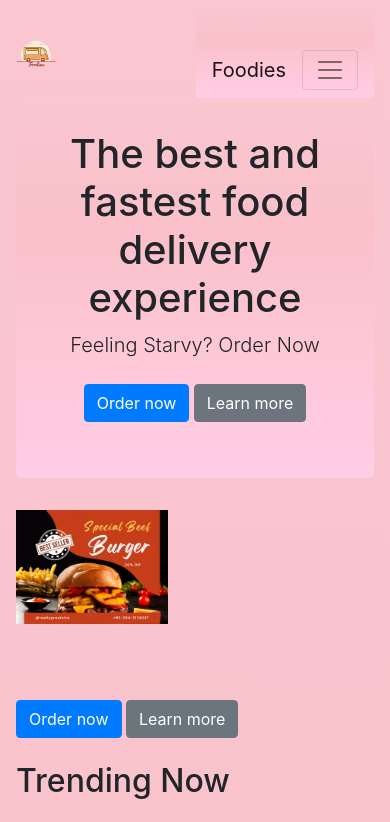
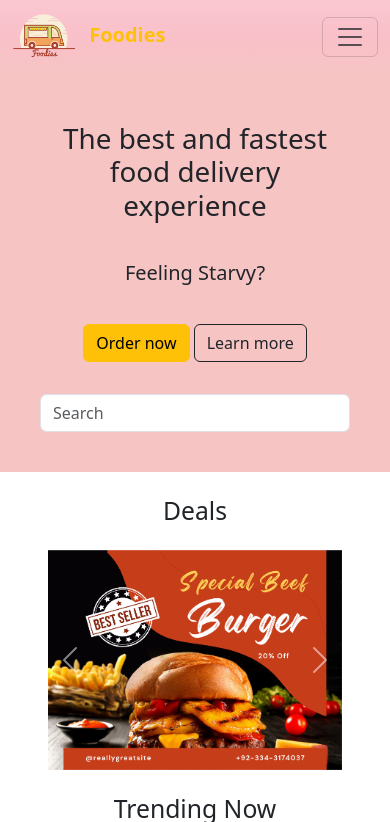
Before and after one commit to mansoormemon/foodies, a PHP site: page / in a window 390 px wide. Shown: the top 822 px of the page. Run offline with PHP 8.4, Linux system fonts and the light colour scheme; some libraries are stand-ins or nearby versions; some web fonts are replaced.

Commit message:
Fix broken responsive design

```diff
--- a/css/index.css
+++ b/css/index.css
@@ -1,74 +1,8 @@
 section {
-    background-image: linear-gradient(rgb(250, 199, 209), rgb(249, 192, 201), rgb(260, 200, 215), rgb(270, 205, 230));
+    background-color: #f6c4c3;
+    /* background-image: linear-gradient(rgb(250, 199, 209), rgb(249, 192, 201), rgb(260, 200, 215), rgb(270, 205, 230)); */
 }
 
 .navbar {
-    background-image: linear-gradient(rgb(250, 199, 209), rgb(249, 192, 201), rgb(260, 200, 215), rgb(270, 205, 230));
+    background-image: linear-gradient(rgb(250, 199, 209), rgb(249, 192, 201), #f6c4c3);
 }
-
-
-.m1 {
-    font-family: 'Inter', sans-serif;
-
-}
-
-.form-inline {
-    margin-left: 27vw;
-}
-
-.carousel {
-    position: relative;
-    display: flex;
-    flex-direction: row;
-    justify-content: center;
-    margin-bottom: 8vh;
-}
-
-.carousel-inner {
-    width: 39vw;
-}
-
-.carousel-control-prev {
-    display: none;
-}
-
-.carousel-control-next {
-    display: none;
-}
-
-.logo {
-    width: 40px;
-}
-
-.g1 {
-    font-family: 'Roboto', sans-serif;
-}
-
-.text-body-secondary {
-    color: gray;
-    font-family: 'Heebo', sans-serif;
-    letter-spacing: 0.4px;
-}
-
-.phone {
-    background-image: url(../res/images/phone.jpg);
-    width: 10vw;
-    height: 16vh;
-    background-size: cover;
-}
-
-.g2 {
-    /* margin-left: 14vw; */
-    padding-top: 2vh;
-}
-
-.bg-light {
-    padding-top: 5vh;
-}
-.m1{
-    font-family:'Inter',sans-serif;
-
-}
-.form-inline{
-    margin-left:27vw;
-}
--- a/index.html
+++ b/index.html
@@ -5,38 +5,57 @@
     <meta charset="UTF-8">
     <meta name="viewport" content="width=device-width, initial-scale=1.0">
     <title>Food Delivery Website</title>
-  <!-- Bootstrap CSS -->
-  <link rel="stylesheet" href="https://maxcdn.bootstrapcdn.com/bootstrap/4.0.0/css/bootstrap.min.css"
-    integrity="sha384-Gn5384xqQ1aoWXA+058RXPxPg6fy4IWvTNh0E263XmFcJlSAwiGgFAW/dAiS6JXm" crossorigin="anonymous">
+
+    <!------------------------------------------------>
+    <!-- !WARNING! Do not change order of ref tags. -->
+    <!------------------------------------------------>
+
+    <!-- Bootstrap v6 (CSS) -->
+    <link href="https://cdn.jsdelivr.net/npm/bootstrap@5.3.0-alpha2/dist/css/bootstrap.min.css" rel="stylesheet"
+        integrity="sha384-aFq/bzH65dt+w6FI2ooMVUpc+21e0SRygnTpmBvdBgSdnuTN7QbdgL+OapgHtvPp" crossorigin="anonymous">
+
+    <!-- Popper JS -->
+    <script src="https://cdn.jsdelivr.net/npm/@popperjs/core@2.11.6/dist/umd/popper.min.js"
+        integrity="sha384-oBqDVmMz9ATKxIep9tiCxS/Z9fNfEXiDAYTujMAeBAsjFuCZSmKbSSUnQlmh/jp3"
+        crossorigin="anonymous"></script>
+
+    <!-- Bootstrap v6 (JS) -->
+    <script src="https://cdn.jsdelivr.net/npm/bootstrap@5.3.0-alpha2/dist/js/bootstrap.min.js"
+        integrity="sha384-heAjqF+bCxXpCWLa6Zhcp4fu20XoNIA98ecBC1YkdXhszjoejr5y9Q77hIrv8R9i"
+        crossorigin="anonymous"></script>
+
+    <!-- JQuery v3.6 -->
+    <script src="https://code.jquery.com/jquery-3.6.4.min.js"
+        integrity="sha256-oP6HI9z1XaZNBrJURtCoUT5SUnxFr8s3BzRl+cbzUq8=" crossorigin="anonymous"></script>
+
+    <!-- Font Awesome v6.3 -->
+    <link rel="stylesheet" href="https://cdnjs.cloudflare.com/ajax/libs/font-awesome/6.3.0/css/all.min.css">
+
     <link rel="stylesheet" href="css/index.css">
     <style>
         @import url('https://fonts.googleapis.com/css2?family=Alkatra:wght@600&family=Dancing+Script:wght@700&family=Lato&family=Manrope:wght@800&family=Raleway&family=Roboto+Condensed:wght@700&family=Roboto:wght@700;900&family=Signika:wght@600&display=swap');
         @import url('https://fonts.googleapis.com/css2?family=Anuphan:wght@500&family=Heebo&family=Josefin+Sans:wght@700&display=swap');
+
     </style>
 </head>
 
 <body>
-
-  <!-- Navigation bar -->
-
-
-
-
-  <nav class="navbar navbar-expand-lg navbar-light">
-    <a href="" class="navbar-brand">
-      <img src="res/images/logo.png" class="logo" alt="logo">
+    <!-- Navigation Bar -->
+    <nav class="navbar navbar-expand-lg bg-body-tertiary">
+        <div class="container-fluid">
+            <a class="navbar-brand d-inline-block" href="#">
+                <img src="res/images/logo.png" alt="Logo" width="64" height="48">
+                <span class="px-2 text-warning"><b>Foodies</b></span>
             </a>
 
-  <nav class="navbar navbar-expand-lg navbar-light bg-light">
-
-    <a class="navbar-brand" href="#">Foodies</a>
-    <button class="navbar-toggler" type="button" data-toggle="collapse" data-target="#navbarSupportedContent"
-      aria-controls="navbarSupportedContent" aria-expanded="false" aria-label="Toggle navigation">
+            <button class="navbar-toggler" type="button" data-bs-toggle="collapse"
+                data-bs-target="#navbarSupportedContent" aria-controls="navbarSupportedContent" aria-expanded="false"
+                aria-label="Toggle navigation">
                 <span class="navbar-toggler-icon"></span>
             </button>
 
             <div class="collapse navbar-collapse" id="navbarSupportedContent">
-      <ul class="navbar-nav mr-auto">
+                <ul class="navbar-nav me-auto mb-2 mb-lg-0">
                     <li class="nav-item active">
                         <a class="nav-link" href="#">Menu <span class="sr-only">(current)</span></a>
                     </li>
@@ -55,62 +74,61 @@
                         <a class="nav-link" href="#">Trending</a>
                     </li>
                 </ul>
-      <form class="form-inline my-2 my-lg-0">
-        <input class="form-control mr-sm-2" type="search" placeholder="Search" aria-label="Search">
-        <button class="btn btn-outline-success my-2 my-sm-0" type="submit">Search</button>
-      </form>
+            </div>
         </div>
     </nav>
 
-
-  <!-- Hero section -->
+    <!-- Jumbotron section -->
     <section class="jumbotron text-center">
-    <div class="container">
-      <h1 class="jumbotron-heading m1">The best and fastest food delivery experience</h1>
-      <p class="lead m1">Feeling Starvy? Order Now</p>
-
-
-      <p>
-        <a href="#" class="btn btn-primary my-2">Order now</a>
-        <a href="#" class="btn btn-secondary my-2">Learn more</a>
-      </p>
+        <div class="container-fluid p-4">
+            <h1 class="jumbotron-heading p-4">The best and fastest food delivery experience</h1>
+            <p class="lead p-1"><b>Feeling Starvy?</b></p>
+            <div class="p-2">
+                <a href="#" class="btn btn-warning my-2">Order now</a>
+                <a href="#" class="btn btn-outline-dark my-2">Learn more</a>
+            </div>
+            <div class="container-sm p-3">
+                <input class="form-control me-2" type="search" placeholder="Search" aria-label="Search">
+            </div>
         </div>
     </section>
 
+    <br>
+
     <!-- Carousel -->
+    <div class="container-sm px-5">
+        <h2 class="text-center mb-4">Deals</h2>
         <div id="carouselExampleAutoplaying" class="carousel slide" data-bs-ride="carousel">
             <div class="carousel-inner">
                 <div class="carousel-item active">
-        <img src="res/images/pic1.png" class="d-block w-100" alt="...">
+                    <img src="res/images/pic1.png" class="d-block w-100">
                 </div>
                 <div class="carousel-item">
-        <img src="res/images/pic2.png" class="d-block w-100" alt="...">
+                    <img src="res/images/pic2.png" class="d-block w-100">
                 </div>
                 <div class="carousel-item">
-        <img src="res/images/pic3 (2).png" class="d-block w-100" alt="...">
+                    <img src="res/images/pic3 (2).png" class="d-block w-100">
                 </div>
             </div>
+
             <button class="carousel-control-prev" type="button" data-bs-target="#carouselExampleAutoplaying"
                 data-bs-slide="prev">
                 <span class="carousel-control-prev-icon" aria-hidden="true"></span>
                 <span class="visually-hidden">Previous</span>
             </button>
+
             <button class="carousel-control-next" type="button" data-bs-target="#carouselExampleAutoplaying"
                 data-bs-slide="next">
                 <span class="carousel-control-next-icon" aria-hidden="true"></span>
                 <span class="visually-hidden">Next</span>
             </button>
         </div>
+    </div>
 
-      <p>
-        <a href="#" class="btn btn-primary my-2">Order now</a>
-        <a href="#" class="btn btn-secondary my-2">Learn more</a>
-      </p>
-    </div>
-  </section>
+    <br>
 
     <!-- Featured products section -->
-  <div class="container">
+    <div class="container-lg px-5">
         <h2 class="text-center mb-4">Trending Now</h2>
         <div class="row">
             <div class="col-md-4">
@@ -118,8 +136,10 @@
                     <img src="res/images/burger.jpg" alt="Product" class="card-img-top">
                     <div class="card-body">
                         <h5 class="card-title">Hot Zinger Fried</h5>
-            <p class="card-text">A hot fried vege coated zinger with loafy bread and the combination of lettuce, salad
-              and beef patty inside.</p>
+                        <p class="card-text">
+                            A hot fried vege coated zinger with loafy bread and the combination of
+                            lettuce, salad and beef patty inside.
+                        </p>
                         <div class="d-flex justify-content-between align-items-center">
                             <div class="btn-group">
                                 <button type="button" class="btn btn-sm btn-outline-danger">Add to cart</button>
@@ -136,8 +156,10 @@
                     <img src="res/images/broast.jpg" alt="Product" class="card-img-top">
                     <div class="card-body">
                         <h5 class="card-title">Cripy Chicken Wings</h5>
-            <p class="card-text">Crispy and juicy wing peices which offers subtle taste and smell of chicken. Made
-              purely form organic and fresh chicken.</p>
+                        <p class="card-text">
+                            Crispy and juicy wing peices which offers subtle taste and smell of
+                            chicken. Made purely form organic and fresh chicken.
+                        </p>
                         <div class="d-flex justify-content-between align-items-center">
                             <div class="btn-group">
                                 <button type="button" class="btn btn-sm btn-outline-danger">Add to cart</button>
@@ -151,61 +173,37 @@
             </div>
             <div class="col-md-4">
                 <div class="card mb-4 shadow-sm">
-
                     <img src="res/images/pizza.jpg" alt="Product" class="card-img-top">
                     <div class="card-body">
                         <h5 class="card-title">Alfredo Pizzario</h5>
-            <p class="card-text">Quickly baked in oven the alfredo flavour with loaded cheese, olives, tomatoe and
-              breadcrumps gives extraordinary taste.</p>
-          <img src="res/images/broast.jpg" alt="Product" class="card-img-top">
-          <div class="card-body">
-            <h5 class="card-title">Cripy Chicken Wings</h5>
-            <p class="card-text">Crispy and juicy wing peices which offers subtle taste and smell of chicken. Made
-              purely form organic and fresh chicken.</p>
-
+                        <p class="card-text">
+                            Quickly baked in oven the alfredo flavour with loaded cheese, olives,
+                            tomatoe and breadcrumps gives extraordinary taste.
+                        </p>
                         <div class="d-flex justify-content-between align-items-center">
                             <div class="btn-group">
                                 <button type="button" class="btn btn-sm btn-outline-danger">Add to cart</button>
-                <button type="button" class="btn btn-sm btn-outline-danger">View details</button>
+                                <button type="button" class="btn btn-sm btn-outline-danger">View
+                                    details</button>
                             </div>
 
                             <small class="text-muted">$12.99</small>
-
-              <small class="text-muted">$8.99</small>
-
+                        </div>
+                    </div>
                 </div>
             </div>
         </div>
     </div>
 
-      <div class="col-md-4">
-        <div class="card mb-4 shadow-sm">
-          <img src="res/images/pizza.jpg" alt="Product" class="card-img-top">
-          <div class="card-body">
-            <h5 class="card-title">Alfredo Pizzario</h5>
-            <p class="card-text">Quickly baked in oven the alfredo flavour with loaded cheese, olives, tomatoe and
-              breadcrumps gives extraordinary taste.</p>
-            <div class="d-flex justify-content-between align-items-center">
-              <div class="btn-group">
-                <button type="button" class="btn btn-sm btn-outline-danger">Add to cart</button>
-                <button type="button" class="btn btn-sm btn-outline-danger">View details</button>
-              </div>
-              <small class="text-muted">$12.99</small>
-            </div>
-          </div>
-        </div>
-      </div>
-
-    </div>
-  </div>
     <!-- Testimonials section -->
-  <div class="container">
+    <div class="container-lg px-5">
         <h2 class="text-center mb-4">What our customers are saying</h2>
         <div class="row">
             <div class="col-md-4">
                 <div class="card mb-4 shadow-sm">
                     <div class="card-body">
-            <p class="card-text">"Great food and fast delivery! I'll definitely be ordering from here again."</p>
+                        <p class="card-text">"Great food and fast delivery! I'll definitely be ordering from
+                            here again."</p>
                         <div class="d-flex justify-content-between align-items-center">
                             <div class="btn-group">
                                 <button type="button" class="btn btn-sm btn-outline-info">View more</button>
@@ -218,7 +216,8 @@
             <div class="col-md-4">
                 <div class="card mb-4 shadow-sm">
                     <div class="card-body">
-            <p class="card-text">"The food was delicious and arrived right on time. Highly recommend!"</p>
+                        <p class="card-text">"The food was delicious and arrived right on time. Highly
+                            recommend!"</p>
                         <div class="d-flex justify-content-between align-items-center">
                             <div class="btn-group">
                                 <button type="button" class="btn btn-sm btn-outline-info">View more</button>
@@ -231,7 +230,8 @@
             <div class="col-md-4">
                 <div class="card mb-4 shadow-sm">
                     <div class="card-body">
-            <p class="card-text">"This is my go-to place for delivery. The food is always hot and fresh!"</p>
+                        <p class="card-text">"This is my go-to place for delivery. The food is always hot and
+                            fresh!"</p>
                         <div class="d-flex justify-content-between align-items-center">
                             <div class="btn-group">
                                 <button type="button" class="btn btn-sm btn-outline-info">View more</button>
@@ -242,68 +242,28 @@
                 </div>
             </div>
         </div>
-
     </div>
 
-
-
     <!-- Footer -->
-
-
-  <div class="container-fluid bg-light g3 d-flex justify-content-around">
-    <div class="card g2" style="width: 14rem;">
+    <div class="p-3 container-fluid bg-light g-3 d-flex justify-content-around">
+        <div class="card">
             <div class="card-body">
                 <h5 class="card-title">Contact Us</h5>
-        <p class="card-text">+92-334-3174037</p>
+                <p class="card-text">+92 3343174037</p>
                 <a href=".." class="btn btn-primary">Contact Us</a>
             </div>
         </div>
-    <div class="card g2" style="width: 14rem;">
-      <div class="card-body">
-        <h5 class="card-title">Did you like our service?</h5>
-        <p class="card-text d-flex justify-content-around mr-3">
-          <svg xmlns="http://www.w3.org/2000/svg" width="16" height="16" fill="currentColor" class="bi bi-emoji-smile"
-            viewBox="0 0 16 16">
-            <path d="M8 15A7 7 0 1 1 8 1a7 7 0 0 1 0 14zm0 1A8 8 0 1 0 8 0a8 8 0 0 0 0 16z" />
-            <path
-              d="M4.285 9.567a.5.5 0 0 1 .683.183A3.498 3.498 0 0 0 8 11.5a3.498 3.498 0 0 0 3.032-1.75.5.5 0 1 1 .866.5A4.498 4.498 0 0 1 8 12.5a4.498 4.498 0 0 1-3.898-2.25.5.5 0 0 1 .183-.683zM7 6.5C7 7.328 6.552 8 6 8s-1-.672-1-1.5S5.448 5 6 5s1 .672 1 1.5zm4 0c0 .828-.448 1.5-1 1.5s-1-.672-1-1.5S9.448 5 10 5s1 .672 1 1.5z" />
-          </svg>
-          <svg xmlns="http://www.w3.org/2000/svg" width="16" height="16" fill="currentColor" class="bi bi-emoji-frown"
-            viewBox="0 0 16 16">
-            <path d="M8 15A7 7 0 1 1 8 1a7 7 0 0 1 0 14zm0 1A8 8 0 1 0 8 0a8 8 0 0 0 0 16z" />
-            <path
-              d="M4.285 12.433a.5.5 0 0 0 .683-.183A3.498 3.498 0 0 1 8 10.5c1.295 0 2.426.703 3.032 1.75a.5.5 0 0 0 .866-.5A4.498 4.498 0 0 0 8 9.5a4.5 4.5 0 0 0-3.898 2.25.5.5 0 0 0 .183.683zM7 6.5C7 7.328 6.552 8 6 8s-1-.672-1-1.5S5.448 5 6 5s1 .672 1 1.5zm4 0c0 .828-.448 1.5-1 1.5s-1-.672-1-1.5S9.448 5 10 5s1 .672 1 1.5z" />
-          </svg>
+    </div>
 
+    <div class="container-fluid text-center">
+        <h2>Did you like our service?</h2>
+        <span><a class="px-5 display-4 text-secondary"><i class="fas fa-smile"></i></a></span>
+        <span><a class="px-5 display-4 text-secondary"><i class="fas fa-frown"></i></a></span>
+    </div>
 
-        </p>
-
-        <a href=".." class="btn btn-info ml-2 mr-5">Yes</a>
-        <a href=".." class="btn btn-danger">No</a>
-
+    <div class="container-fluid p-3 text-center">
+        <span class="text-muted"><small>Copyright © 2023</small></span>
     </div>
-    </div>
-    <!-- Bootstrap core JavaScript
-
-
-</body>
-
-<script src="https://cdnjs.cloudflare.com/ajax/libs/twitter-bootstrap/5.3.1/js/bootstrap.min.js"></script>
-<script src="https://code.jquery.com/jquery-3.6.0.min.js"></script>
-<script src="https://cdnjs.cloudflare.com/ajax/libs/popper.js/2.9.3/umd/popper.min.js"></script>
-<script src="https://cdn.jsdelivr.net/npm/bootstrap@5.3.0-alpha3/dist/js/bootstrap.bundle.min.js"
-  integrity="sha384-ENjdO4Dr2bkBIFxQpeoTz1HIcje39Wm4jDKdf19U8gI4ddQ3GYNS7NTKfAdVQSZe" crossorigin="anonymous"></script>
-
-    <!-- Footer section -->
-    <footer class="footer mt-auto py-3 bg-light">
-      <div class="container">
-        <span class="text-muted">Copyright © 2023</span>
-      </div>
-    </footer>
-    <!-- Bootstrap core JavaScript -->
-    <script src="https://code.jquery.com/jquery-3.6.0.min.js"></script>
-    <script src="https://cdnjs.cloudflare.com/ajax/libs/popper.js/2.9.3/umd/popper.min.js"></script>
-    <script src="https://cdnjs.cloudflare.com/ajax/libs/twitter-bootstrap/5.3.1/js/bootstrap.min.js"></script>
 </body>
 
 </html>
```
Also changed, not shown: res/images/phone.jpg (deleted), res/images/sign_up_cover (copy).jpg (deleted). Lines whose indentation alone changed are shown as unchanged.
